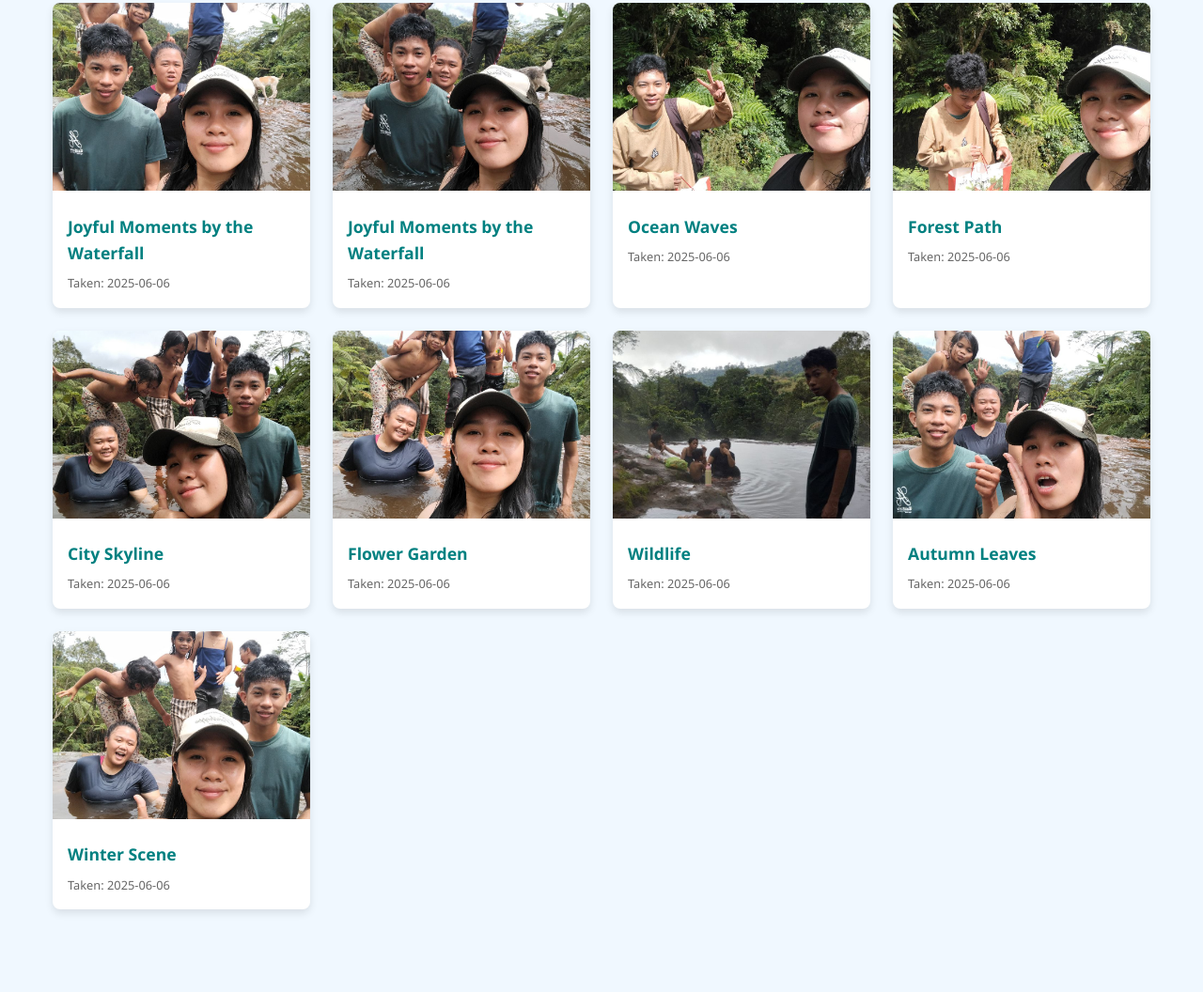
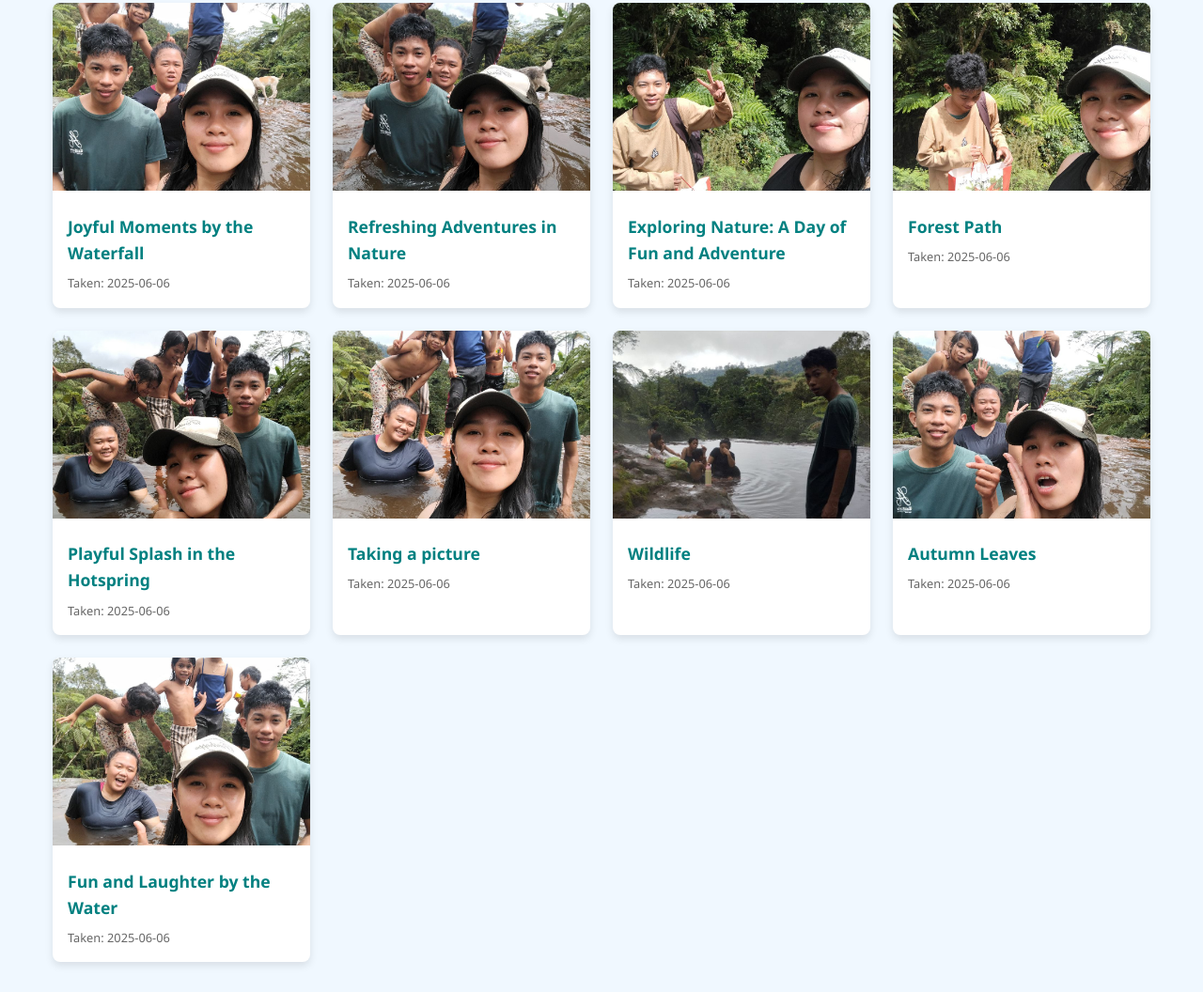
Before and after one commit to villasorjames/openlinetools.io, a plain HTML site: page albums/index.html in a window 1280 px wide. Shown: the part 243-1299 px from the top of the page at 94% size. Before the commit the page ends 1243 px from the top, so only its background shows below. Drawn offline with Linux system fonts and the light colour scheme.

Commit message:
Update index.html

```diff
--- a/albums/index.html
+++ b/albums/index.html
@@ -230,12 +230,12 @@
                 },
                 {
                     url: '/albums/images/2.jpg',
-                    title: 'Joyful Moments by the Waterfall',
+                    title: 'Refreshing Adventures in Nature',
                     date: '2025-06-06'
                 },
                 {
                     url: '/albums/images/3.jpg',
-                    title: 'Ocean Waves',
+                    title: 'Exploring Nature: A Day of Fun and Adventure',
                     date: '2025-06-06'
                 },
                 {
@@ -245,12 +245,12 @@
                 },
                 {
                     url: '/albums/images/5.jpg',
-                    title: 'City Skyline',
+                    title: 'Playful Splash in the Hotspring',
                     date: '2025-06-06'
                 },
                 {
                     url: '/albums/images/6.jpg',
-                    title: 'Flower Garden',
+                    title: 'Taking a picture',
                     date: '2025-06-06'
                 },
                 {
@@ -265,7 +265,7 @@
                 },
                 {
                     url: '/albums/images/9.jpg',
-                    title: 'Winter Scene',
+                    title: 'Fun and Laughter by the Water',
                     date: '2025-06-06'
                 }
             ];
```
